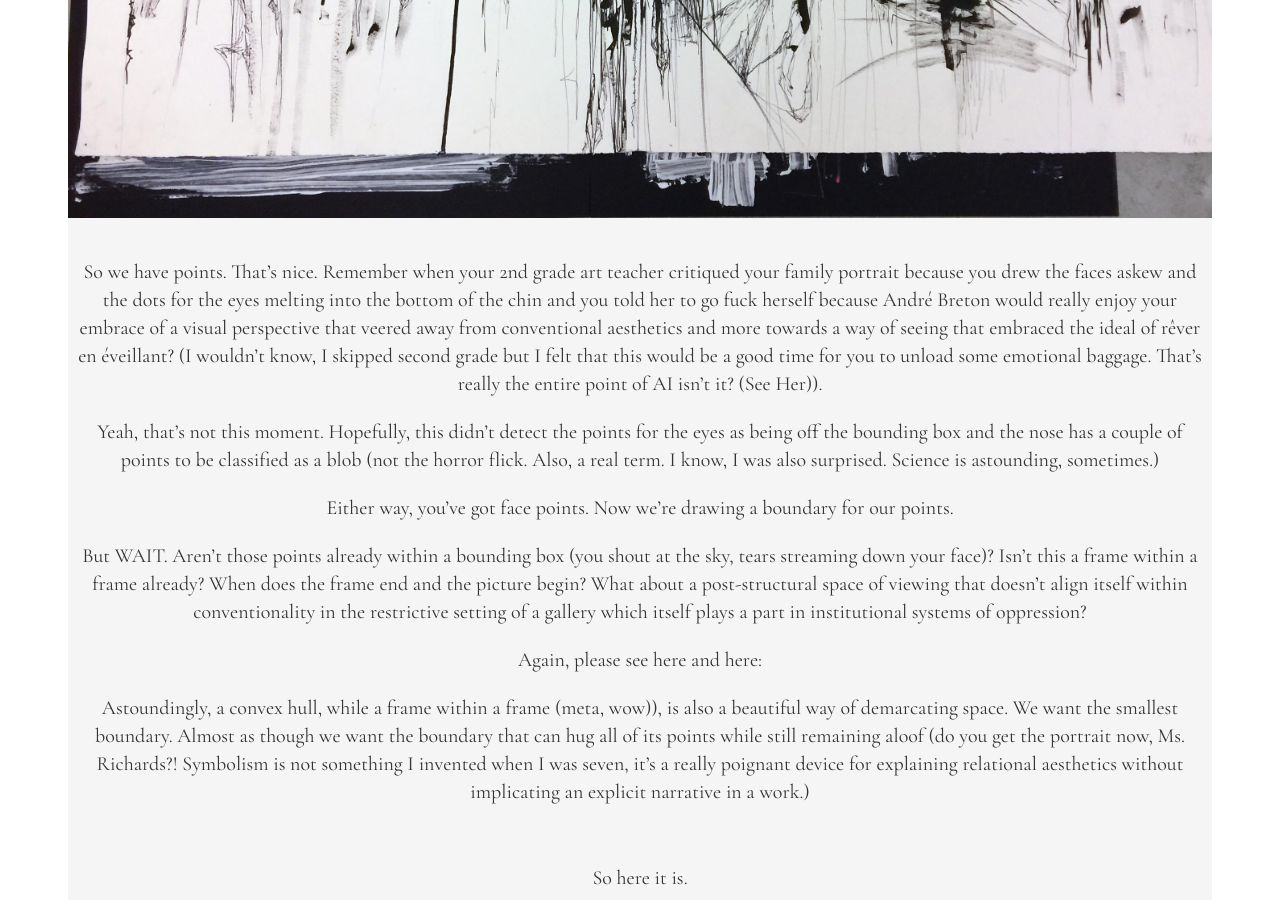
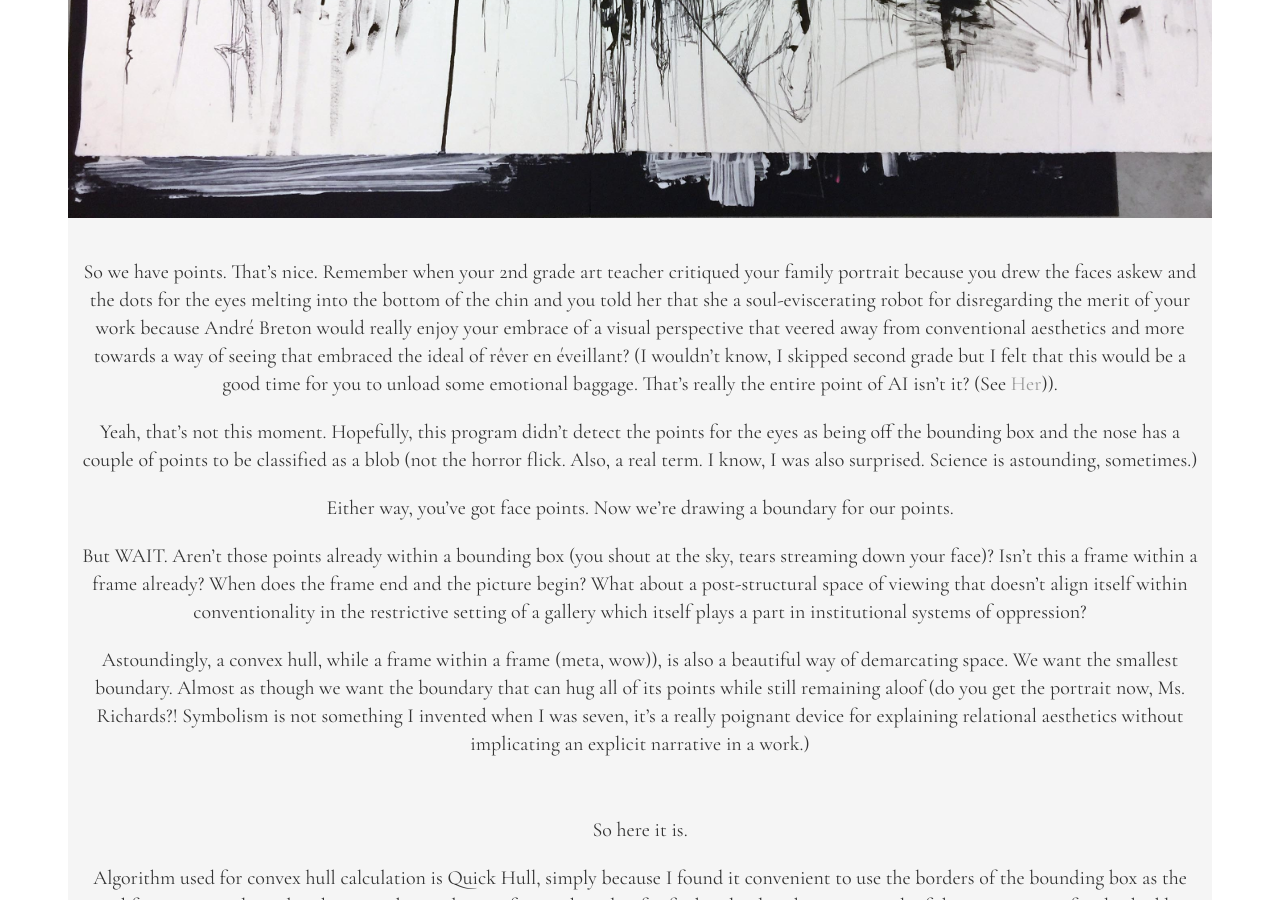
Before and after one commit to nikaroxanne/nikaroxanne.github.io, a Jekyll site: the page built from triangulation.html, in a window 1280 px wide and 900 px high, scrolled down 10232 px. Built offline with Jekyll 4.4.1, drawn with Linux system fonts in a browser that asks for light colours; some web fonts are replaced; some of the changed text lies outside the part shown.

Commit message:
fixed hyperlinks and modified triangulation sections for added info

```diff
--- a/triangulation.html
+++ b/triangulation.html
@@ -273,11 +273,11 @@
 
 		<div class="parallax__layer parallax__layer--base">
 			<div class = "content">
-				<p> So we have points. That’s nice. Remember when your 2nd grade art teacher critiqued your family portrait because you drew the faces askew and the dots for the eyes melting into the bottom of the chin and you told her to go fuck herself because André Breton would really enjoy your embrace of a visual perspective that veered away from conventional aesthetics and more towards a way of seeing that embraced the ideal of rêver en éveillant? (I wouldn’t know, I skipped second grade but I felt that this would be a good time for you to unload some emotional baggage. That’s really the entire point of AI isn’t it? (See Her)).</p>
+				<p> So we have points. That’s nice. Remember when your 2nd grade art teacher critiqued your family portrait because you drew the faces askew and the dots for the eyes melting into the bottom of the chin and you told her that she a soul-eviscerating robot for disregarding the merit of your work because André Breton would really enjoy your embrace of a visual perspective that veered away from conventional aesthetics and more towards a way of seeing that embraced the ideal of rêver en éveillant? (I wouldn’t know, I skipped second grade but I felt that this would be a good time for you to unload some emotional baggage. That’s really the entire point of AI isn’t it? (See <a href="http://www.imdb.com/title/tt1798709/videoplayer/vi4112492569?ref_=tt_ov_vi">Her</a>)).</p>
 			</div>
 
 			<div class = "content">
-				<p> Yeah, that’s not this moment. Hopefully, this didn’t detect the points for the eyes as being off the bounding box and the nose has a couple of points to be classified as a blob (not the horror flick. Also, a real term. I know, I was also surprised. Science is astounding, sometimes.) </p>
+				<p> Yeah, that’s not this moment. Hopefully, this program didn’t detect the points for the eyes as being off the bounding box and the nose has a couple of points to be classified as a blob (not the horror flick. Also, a real term. I know, I was also surprised. Science is astounding, sometimes.) </p>
 			</div>
 
 
@@ -290,9 +290,9 @@
 				<p>But WAIT. Aren’t those points already within a bounding box (you shout at the sky, tears streaming down your face)? Isn’t this a frame within a frame already? When does the frame end and the picture begin? What about a post-structural space of viewing that doesn’t align itself within conventionality in the restrictive setting of a gallery which itself plays a part in institutional systems of oppression?</p>
 			</div>
 
-			<div class = "content">
+			<!-- <div class = "content">
 				<p>Again, please see here and here:</p>
-			</div>
+			</div> -->
 
 			<div class = "content">
 				<p>Astoundingly, a convex hull, while a frame within a frame (meta, wow)), is also a beautiful way of demarcating space. We want the smallest boundary. Almost as though we want the boundary that can hug all of its points while still remaining aloof (do you get the portrait now, Ms. Richards?! Symbolism is not something I invented when I was seven, it’s a really poignant device for explaining relational aesthetics without implicating an explicit narrative in a work.)</p>
@@ -301,10 +301,8 @@
 			<div class="content">
 				<p>So here it is.</p>
 			</div>
-
-
 			<div class = "content">
-				<p>I’m using a linear time algorithm simply because I like Chazelle’s elegance the most. If you want to look at something else, I will refer you to Jarvis March or  </p>
+				<p> Algorithm used for convex hull calculation is Quick Hull, simply because I found it convenient to use the borders of the bounding box as the initial frame -- since bounding box was also used as a referential marker for finding landmark points, much of the computation for this had been done in preprocessing.</p>
 			</div>
 		</div>
 	</div>
@@ -324,6 +322,12 @@
 
 			<div>
 				<a href="http://www.cs.tufts.edu/comp/163/davidM/DM-monotone.pdf">David Mount: Lecture Notes on Triangulating Monotone Polygons</a>
+			</div>
+
+			<div class = "content">
+				<p>I’m using a linear time algorithm simply because I like Chazelle’s elegance the most. </p>
+
+				<p> For a deeper understanding of the foundations for the section, please see this paper by Chazelle on linear-time decompositions of simple polygons. <a href="https://www.cs.princeton.edu/~chazelle/pubs/polygon-triang.pdf"> Triangulating a Polygon in Linear Time </p>
 			</div>
 		</div>
 	</div>
@@ -351,8 +355,6 @@
 			</div>
 
 		</div>
-
-
 	</div>
 
 	<div id = "module9" class="parallax__group">
```
